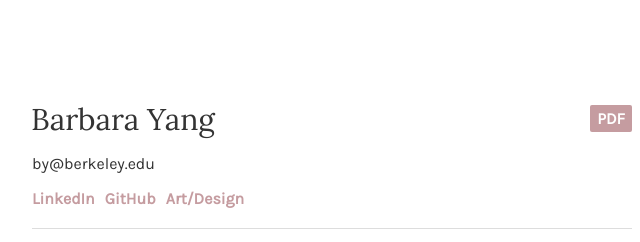
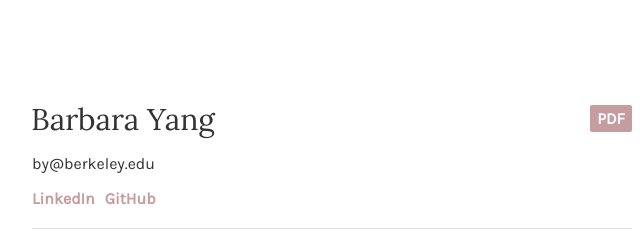
Before and after one commit to by-co/by-co.github.io, a plain HTML site: page index.html in a window 1280 px wide. Shown: the top 242 px of the page, 160-800 px from the left. Drawn offline with Linux system fonts and the light colour scheme.

Commit message:
Remove art/design

```diff
--- a/index.html
+++ b/index.html
@@ -22,7 +22,6 @@
             <div id = "links">
                 <a href = "http://linkedin.com/in/xbarbarayang/">LinkedIn</a>
                 <a href = "https://github.com/by-co">GitHub</a>
-                <a href = "http://cargocollective.com/xbarbarayang">Art/Design</a>
 
             </div>
         </header>
```
